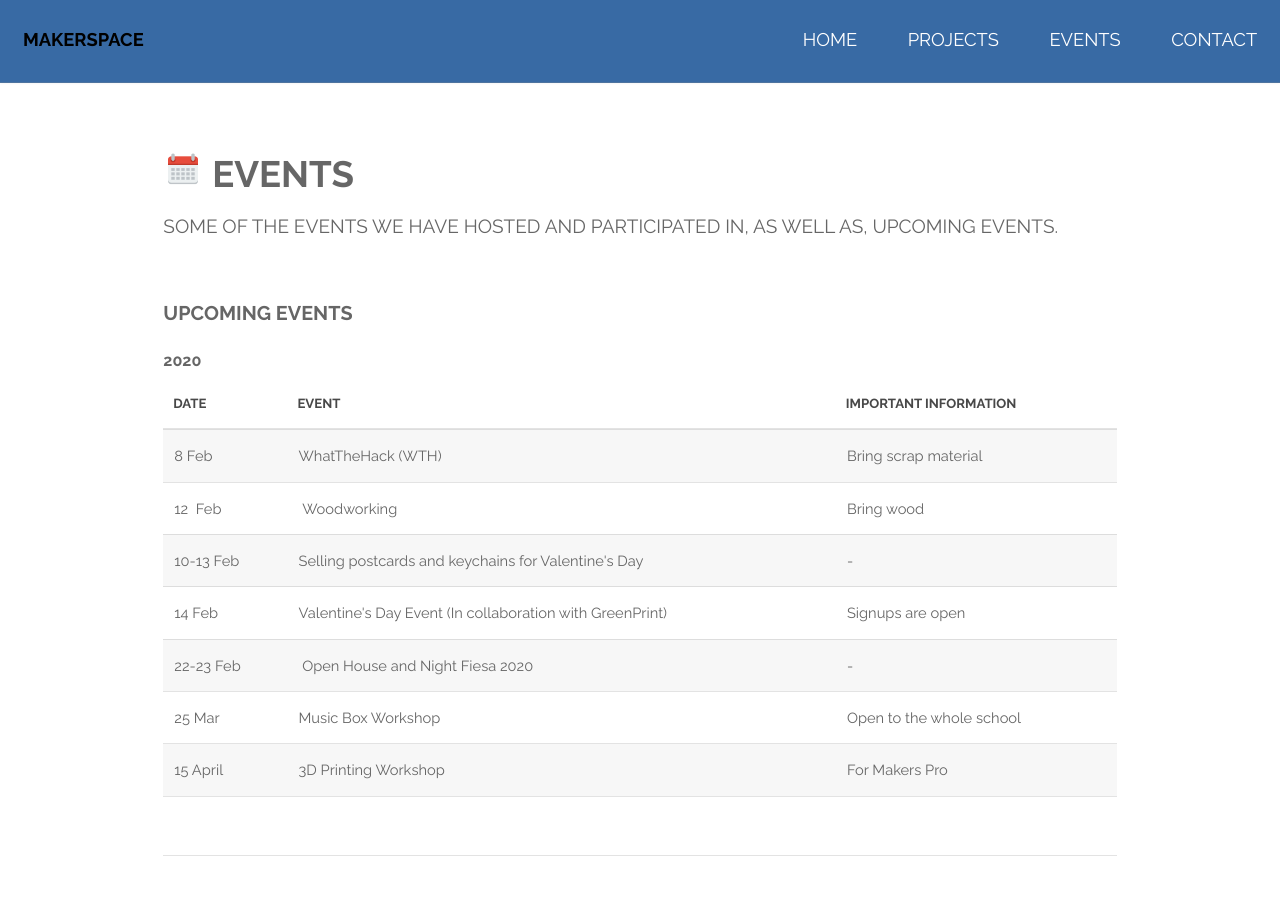
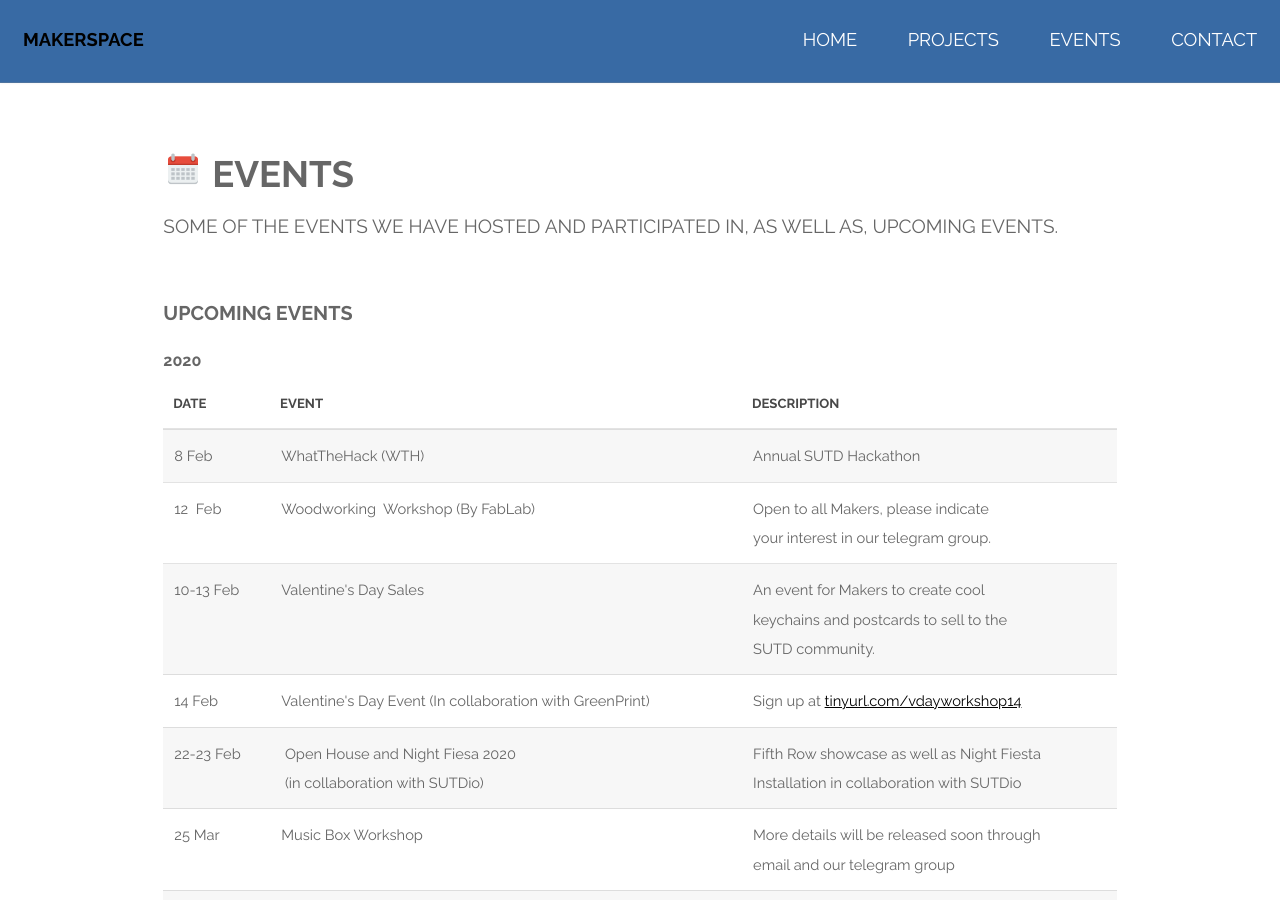
Before and after one commit to OpenSUTD/makerspace, a Jekyll site: the page elements.html, which Jekyll copies as it is, in a window 1280 px wide and 900 px high. Built offline with Jekyll 4.4.1, drawn with Linux system fonts in a browser that asks for light colours.

Commit message:
Update elements.html

```diff
--- a/elements.html
+++ b/elements.html
@@ -6,7 +6,7 @@
 -->
 <html>
 	<head>
-		<title>Makerspace</title>
+		<title>SUTD Makerspace</title>
 		<link rel="icon" href="images/Logo White2.png" type="image/icon" />
 		<meta charset="utf-8" />
 		<meta name="viewport" content="width=device-width, initial-scale=1" />
@@ -46,44 +46,50 @@
 										<tr>
 											<th>DATE</th>
 											<th>EVENT</th>
-											<th>IMPORTANT INFORMATION&nbsp;</th>
+											<th>DESCRIPTION&nbsp;</th>
 										</tr>
 									</thead>
 									<tbody>
 										<tr>
 											<td>8 Feb</td>
 											<td>WhatTheHack (WTH)</td>
-											<td>Bring scrap material&nbsp;</td>
+											<td>Annual SUTD Hackathon&nbsp; &nbsp;</td>
 										</tr>
 										<tr>
 											<td>12&nbsp; Feb</td>
-											<td>&nbsp;Woodworking&nbsp;</td>
-											<td>Bring wood&nbsp;</td>
+											<td>Woodworking&nbsp; Workshop (By FabLab)&nbsp;</td>
+											<td>Open to all Makers, please indicate<br>
+											  your interest in our telegram group.&nbsp; &nbsp; &nbsp;&nbsp;</td>
 										</tr>
 										<tr>
 											<td>10-13 Feb</td>
-											<td> Selling postcards and keychains for Valentine's Day</td>
-											<td>-&nbsp;</td>
+											<td> Valentine's Day Sales&nbsp;</td>
+											<td>An event for Makers to create cool<br>
+											  keychains and postcards to sell to the <br>
+											  SUTD community.&nbsp; &nbsp;</td>
 										</tr>
 										<tr>
 											<td>14 Feb</td>
 											<td>Valentine's Day Event (In collaboration with GreenPrint)</td>
-											<td>Signups are open&nbsp;</td>
+											<td>Sign up at <a>tinyurl.com/vdayworkshop14</a></td>
 										</tr>
 										<tr>
 											<td>22-23 Feb</td>
-											<td>&nbsp;Open House and Night Fiesa 2020&nbsp;</td>
-											<td>-</td>
+											<td>&nbsp;Open House and Night Fiesa 2020&nbsp;&nbsp;<br>
+										    &nbsp;(in collaboration with SUTDio)&nbsp;</td>
+											<td>Fifth Row showcase as well as Night Fiesta<br>
+										    Installation in collaboration with SUTDio&nbsp;</td>
 										</tr>
 										<tr>
 											<td>25 Mar</td>
 											<td>Music Box Workshop</td>
-											<td>Open to the whole school&nbsp;</td>
+											<td>More details will be released soon through<br>
+										    email and our telegram group&nbsp;</td>
 										</tr>
 										<tr>
 											<td>15 April&nbsp;</td>
 											<td>3D Printing Workshop</td>
-											<td>For Makers Pro</td>
+											<td>Makers Pro Workshop</td>
 										</tr>
 									</tbody>
 							  </table>
```
